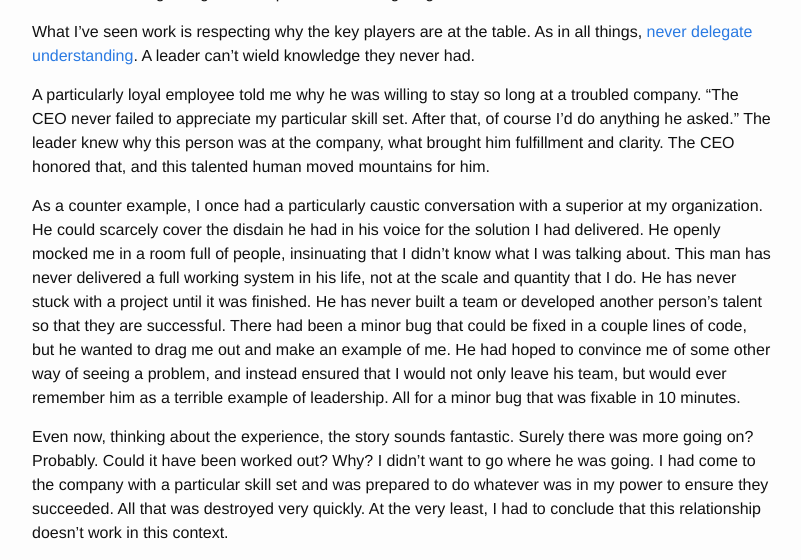
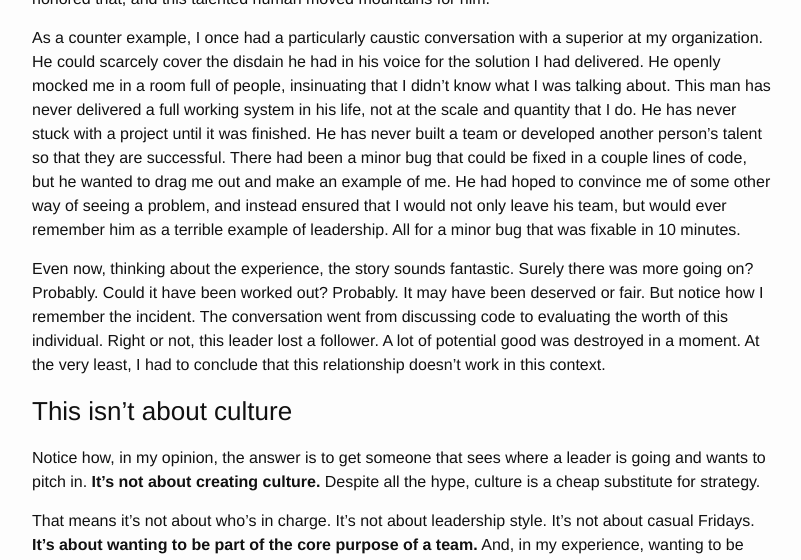
Before and after one commit to davidrichards/davidrichards.github.io, a Jekyll site: the page built from _posts/2016-5-4-where-are-we-going.markdown, in a window 1280 px wide and 1400 px high, scrolled down 1624 px. Shown: the top 560 px of the window, without its empty margins (238-1039 px from the left). Built offline with Jekyll 4.4.1, drawn with Linux system fonts in a browser that asks for light colours; some of the changed text lies outside the part shown.

Commit message:
leadership

```diff
--- a/_posts/2016-5-4-where-are-we-going.markdown
+++ b/_posts/2016-5-4-where-are-we-going.markdown
@@ -24,11 +24,9 @@
 
 This is important for productivity.  It's also important for cost management.  Engineering is usually one of the most expensive parts of a project, some of the riskiest components, so getting engineers to push along is critical.
 
-## So, why is it so hard for most companies to figure this out?
+### So, why is it so hard for most companies to figure this out?
 
 It's rare, in my experience, to actually get a team to work together and move in the same direction.  And, we don't live in an autocratic society.  Right now, it's usually pretty easy for a developer to leave a company and get a job at higher pay.  There just aren't enough software developers for current demand.  So, trying to control every aspect of a person's thinking and loyalty is a futile experience.  Only the insecure will stick around in the face of utter control.
-
-And, let's face it.  Developers paid an incredible price to be at their desks.  For me, it was lots of school, hundreds of books, maybe near 80,000 hours of practice (I'm a workaholic, and I'm less and less proud of that as I grow older).  I had to really want to be there, and my experience isn't unique.  Demeaning someone that fought to get to that point in time is fighting words.
 
 What I've seen work is respecting why the key players are at the table.  As in all things, [never delegate understanding](http://www.eamesoffice.com/the-work/never-delegate-understanding/).  A leader can't wield knowledge they never had.
 
@@ -36,9 +34,25 @@
 
 As a counter example, I once had a particularly caustic conversation with a superior at my organization.  He could scarcely cover the disdain he had in his voice for the solution I had delivered.  He openly mocked me in a room full of people, insinuating that I didn't know what I was talking about.  This man has never delivered a full working system in his life, not at the scale and quantity that I do.  He has never stuck with a project until it was finished.  He has never built a team or developed another person's talent so that they are successful.  There had been a minor bug that could be fixed in a couple lines of code, but he wanted to drag me out and make an example of me.  He had hoped to convince me of some other way of seeing a problem, and instead ensured that I would not only leave his team, but would ever remember him as a terrible example of leadership.  All for a minor bug that was fixable in 10 minutes.
 
-Even now, thinking about the experience, the story sounds fantastic.  Surely there was more going on?  Probably.  Could it have been worked out?  Why?  I didn't want to go where he was going.  I had come to the company with a particular skill set and was prepared to do whatever was in my power to ensure they succeeded.  All that was destroyed very quickly.  At the very least, I had to conclude that this relationship doesn't work in this context.
+Even now, thinking about the experience, the story sounds fantastic.  Surely there was more going on?  Probably.  Could it have been worked out?  Probably.  It may have been deserved or fair. But notice how I remember the incident.  The conversation went from discussing code to evaluating the worth of this individual.  Right or not, this leader lost a follower.  A lot of potential good was destroyed in a moment.  At the very least, I had to conclude that this relationship doesn't work in this context.
 
-## This really is an issue
+### This isn't about culture
+
+Notice how, in my opinion, the answer is to get someone that sees where a leader is going and wants to pitch in.  **It's not about creating culture.**  Despite all the hype, culture is a cheap substitute for strategy.
+
+That means it's not about who's in charge.  It's not about leadership style.  It's not about casual Fridays.  **It's about wanting to be part of the core purpose of a team.**  And, in my experience, wanting to be part of that purpose is a lot easier and cheaper than trying to manufacture culture.
+
+That's because when we get a job, we did it for a reason.
+
+<img src="http://i.imgur.com/eokTGbi.jpg" />
+
+Let's face it.  Developers paid an incredible price to be at their desks.  For me, it was attending lots of school, reading hundreds of books, spending near 80,000 hours of practice (I'm a workaholic, and I'm less and less proud of that as I grow older).  I had to really want to be there, and my experience isn't unique.
+
+We worked incredibly hard to get there.  We have incredibly critical reasons to be there.  Use that to get someone to care about where you're going, and you're a leader of software developers.
+
+<img src="http://i.imgur.com/b3SwpNR.jpg" />
+
+### This really is an issue
 
 These economic times, until something breaks, are hyper difficult.  Salaries are growing at around 6% per year ([roughly](http://www.codingdojo.com/blog/web-developer-salaries-2016/)).  This at a time when inflation is [roughly flat](http://www.usinflationcalculator.com/inflation/current-inflation-rates/).  How can someone hold onto a team when almost anyone can cross the street to another shop for a $10,000 annual pay bump?
 
```
